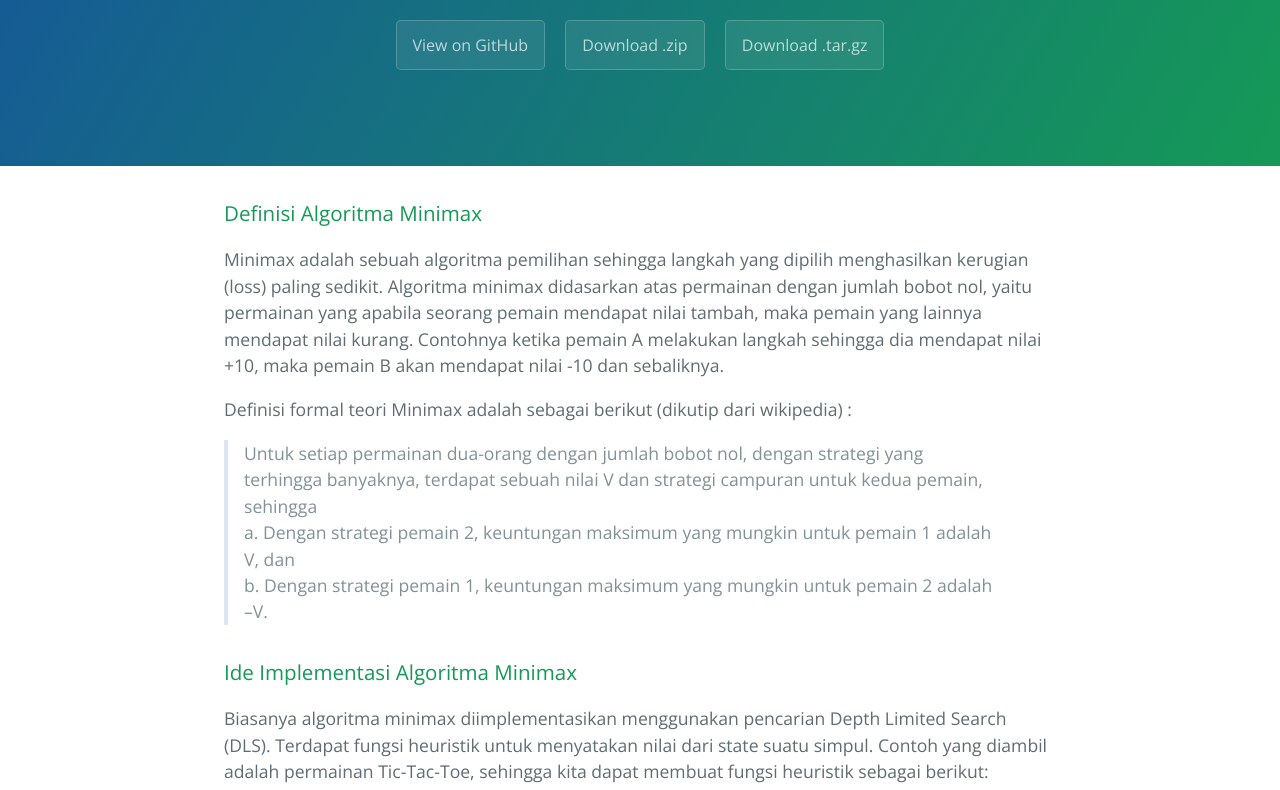
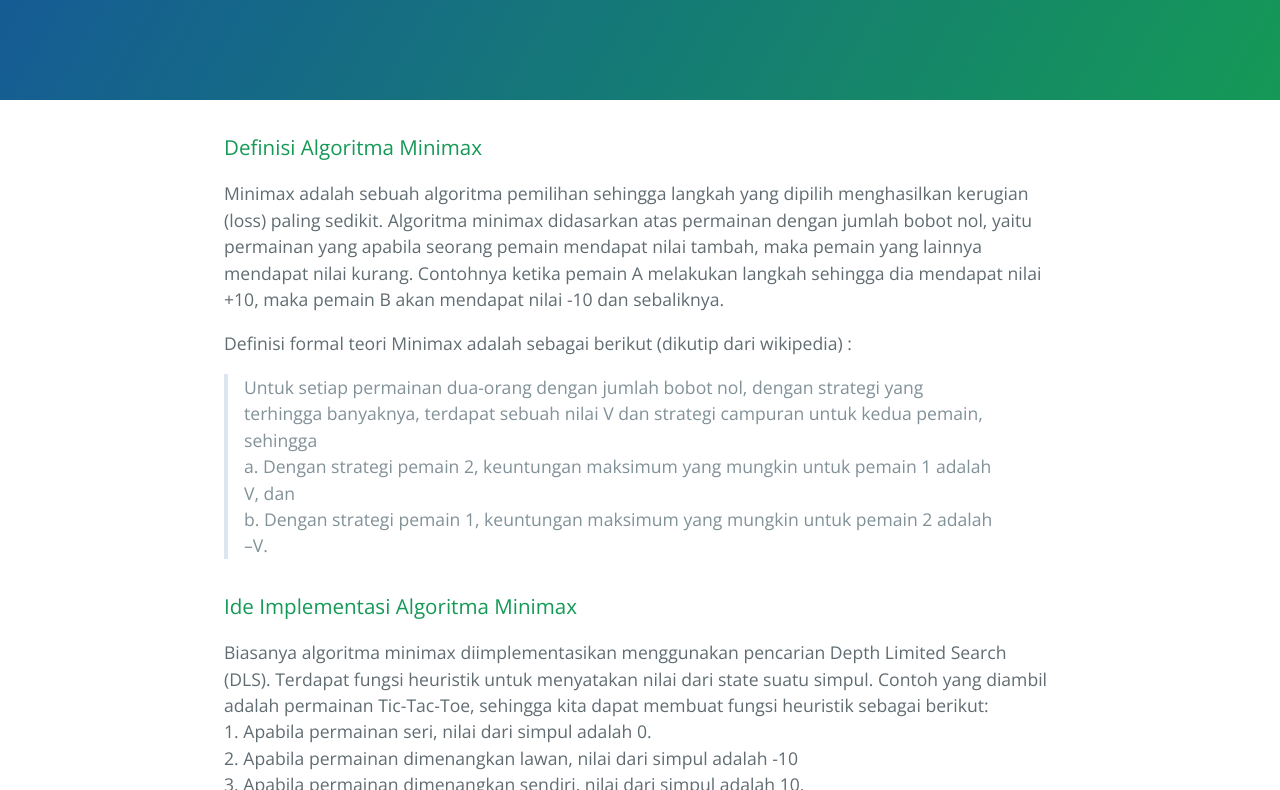
Before and after one commit to davidkwan95/Minimax, a plain HTML site: page index.html in a window 1280 px wide. Shown: the part 170-960 px from the top of the page. Drawn offline with nearby package versions, Linux system fonts and the light colour scheme.

Commit message:
Clear some buttons

```diff
--- a/index.html
+++ b/index.html
@@ -13,9 +13,6 @@
     <section class="page-header">
       <h1 class="project-name">Minimax</h1>
       <h2 class="project-tagline"></h2>
-      <a href="https://github.com/davidkwan95/Minimax" class="btn">View on GitHub</a>
-      <a href="https://github.com/davidkwan95/Minimax/zipball/master" class="btn">Download .zip</a>
-      <a href="https://github.com/davidkwan95/Minimax/tarball/master" class="btn">Download .tar.gz</a>
     </section>
 
     <section class="main-content">
```
